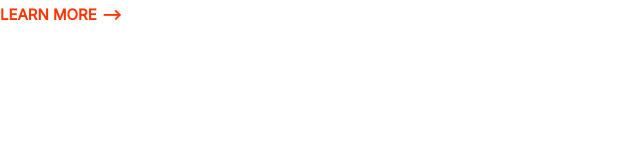
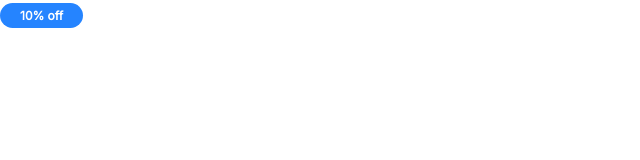
Before and after one commit to RJWiechecki/HTML-CSSTrainingModule, a plain HTML site: page index.html in a window 1280 px wide. Shown: the whole page, without its empty margins (0-640 px from the left). Drawn offline with Linux system fonts and the light colour scheme.

Commit message:
added badge components

```diff
--- a/CSS/style.css
+++ b/CSS/style.css
@@ -82,3 +82,35 @@ a {
     font-size: 1.5rem;
   }
 }
+
+/* Badges */
+.badge {
+  border-radius: 20px;
+  font-size: 2rem;
+  font-weight: 600;
+  padding: 0.5rem 2rem;
+  white-space: nowrap;
+}
+
+.badge--primary {
+  background-color: var(--color-primary);
+  color: #fff;
+}
+
+.badge--secondary {
+  background-color: var(--color-secondary);
+  color: #fff;
+}
+
+.badge--small {
+  font-size: 1.6rem;
+}
+
+@media screen and (min-width: 1024px) {
+  .badge {
+    font-size: 1.5rem;
+  }
+  .badge--small {
+    font-size: 1.2rem;
+  }
+}
--- a/index.html
+++ b/index.html
@@ -7,7 +7,7 @@
     <link rel="preconnect" href="https://fonts.googleapis.com" />
     <link rel="preconnect" href="https://fonts.gstatic.com" crossorigin />
     <link
-      href="https://fonts.googleapis.com/css2?family=Inter:wght@400,700&display=swap"
+      href="https://fonts.googleapis.com/css2?family=Inter:wght@400,600,700&display=swap"
       rel="stylesheet"
     />
 
@@ -15,6 +15,6 @@
     <link rel="stylesheet" href="css/style.css" />
   </head>
   <body>
-    <a href="#" class="link-arrow">learn more</a>
+    <span class="badge badge--primary badge--small">10% off</span>
   </body>
 </html>
```
Also changed, not shown: components/badges.html (added, +3 -0 lines).
